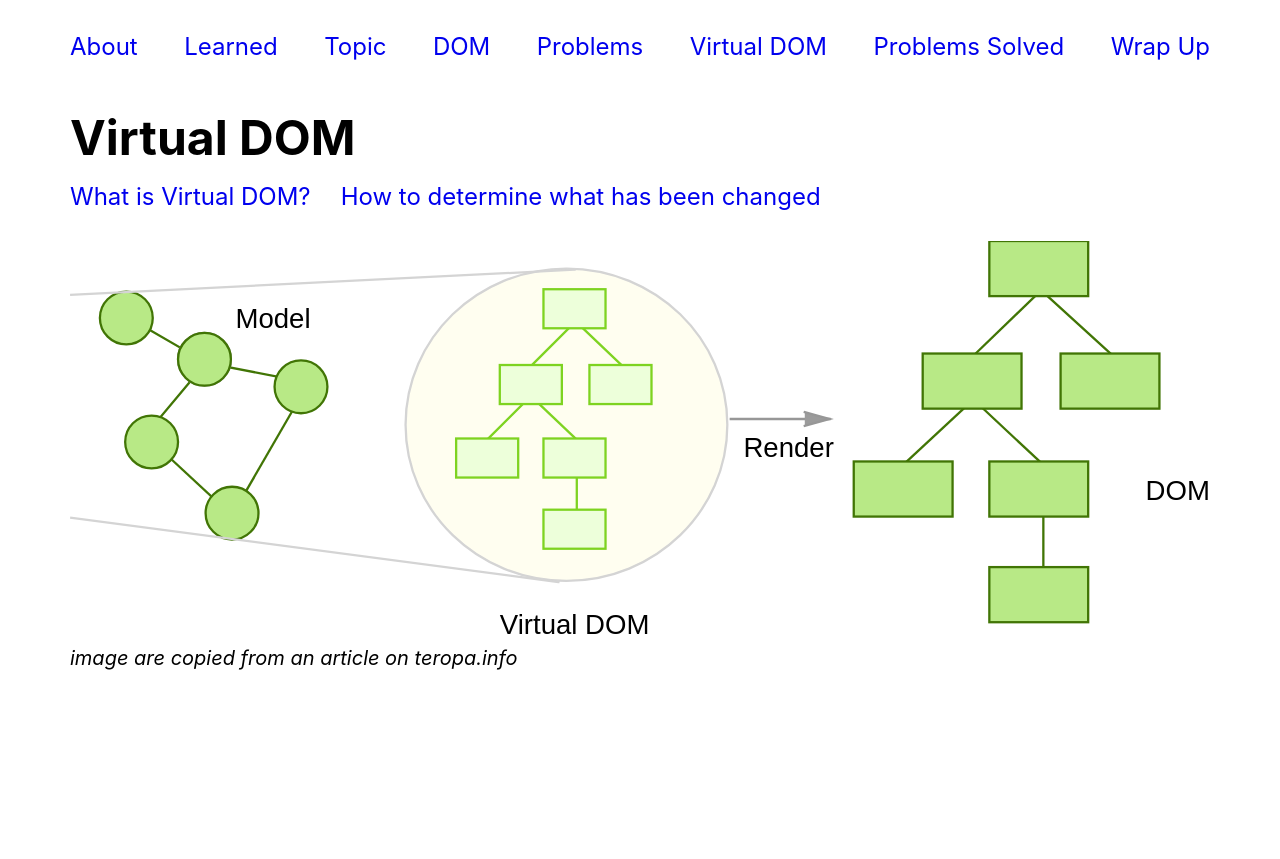
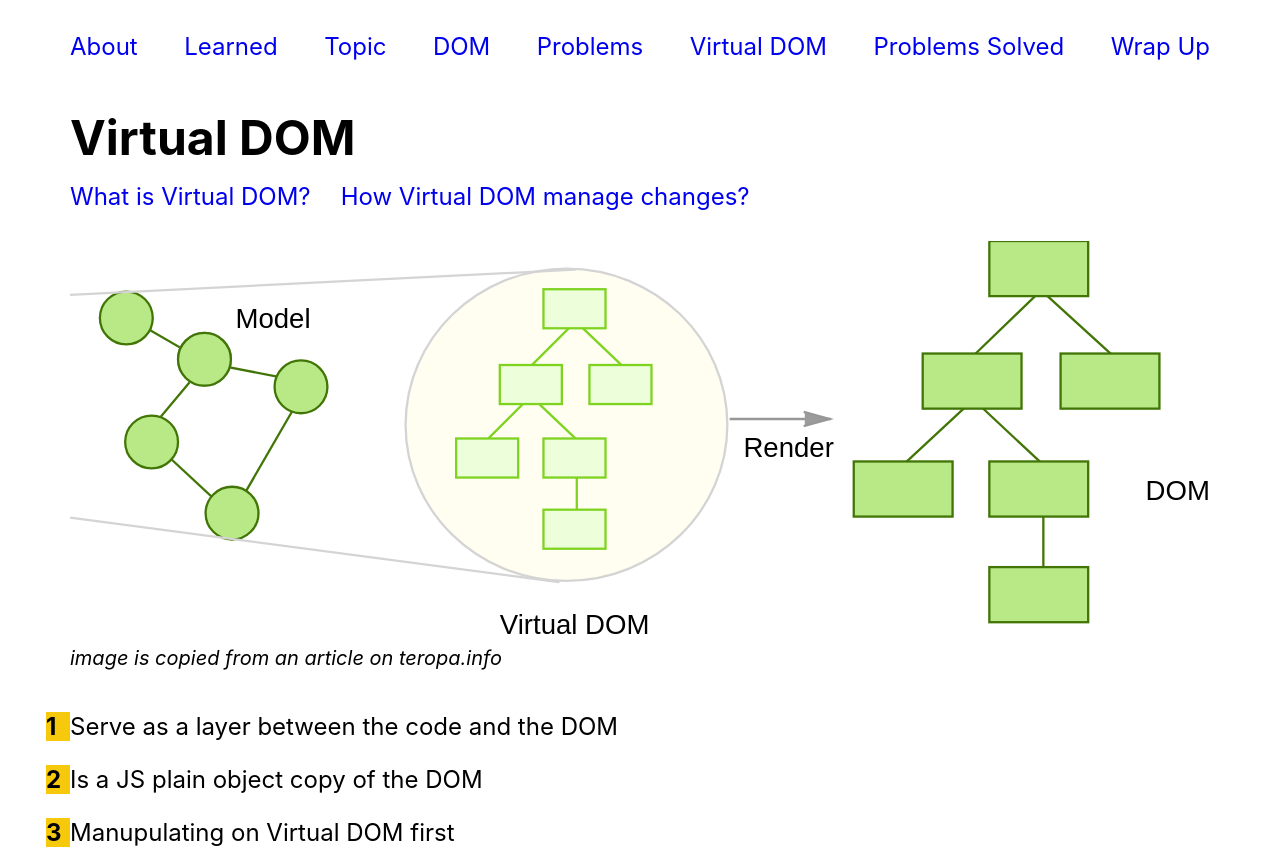
Before and after one commit to nhantran3395/eea-demo-virtual-dom-nhan-tran, a React (Create React App) app: page /virtualdom in a window 1280 px wide. Before the commit the page ends 800 px from the top, so only its background shows below. Built offline with nearby package versions, Linux system fonts and the light colour scheme.

Commit message:
feat: add more contents on virtual dom page

```diff
--- a/src/pages/DomPage.css
+++ b/src/pages/DomPage.css
@@ -31,6 +31,8 @@ ol > li::before {
   display: inline-block;
   width: 1em;
   margin-left: -1em;
+  margin-top: 0.5em;
+  margin-bottom: 0.5em;
   font-weight: bold;
   background-color: #f6c90c;
 }
--- a/src/pages/VirtualDomPage.tsx
+++ b/src/pages/VirtualDomPage.tsx
@@ -14,7 +14,7 @@ function VirtualDomPage() {
           </li>
           <li>
             <Link to="/virtualdom/compare">
-              How to determine what has been changed
+              How Virtual DOM manage changes?
             </Link>
           </li>
         </ul>
@@ -25,9 +25,17 @@ function VirtualDomPage() {
           <div className="dom-image-container">
             <img src={vdom} alt="virtual dom concept" className="vdom-image" />
             <small>
-              <i>image are copied from an article on teropa.info</i>
+              <i>image is copied from an article on teropa.info</i>
             </small>
           </div>
+
+          <br />
+
+          <ol>
+            <li>Serve as a layer between the code and the DOM</li>
+            <li>Is a JS plain object copy of the DOM</li>
+            <li>Manupulating on Virtual DOM first</li>
+          </ol>
         </Route>
         <Route path="/virtualdom/compare" exact>
           <div className="dom-image-container">
@@ -37,7 +45,7 @@ function VirtualDomPage() {
               className="vdom-image"
             />
             <small>
-              <i>image are copied from an article on teropa.info</i>
+              <i>image is copied from an article on teropa.info</i>
             </small>
           </div>
         </Route>
```
